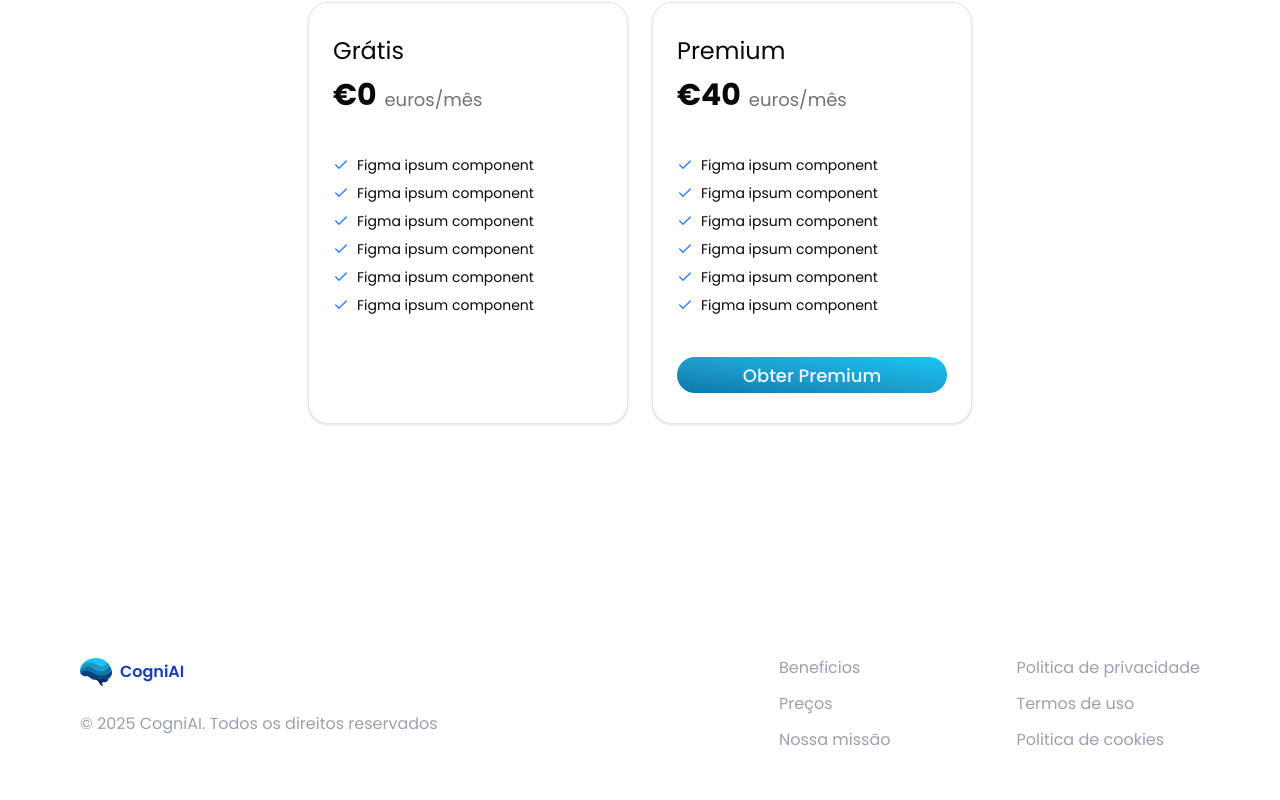
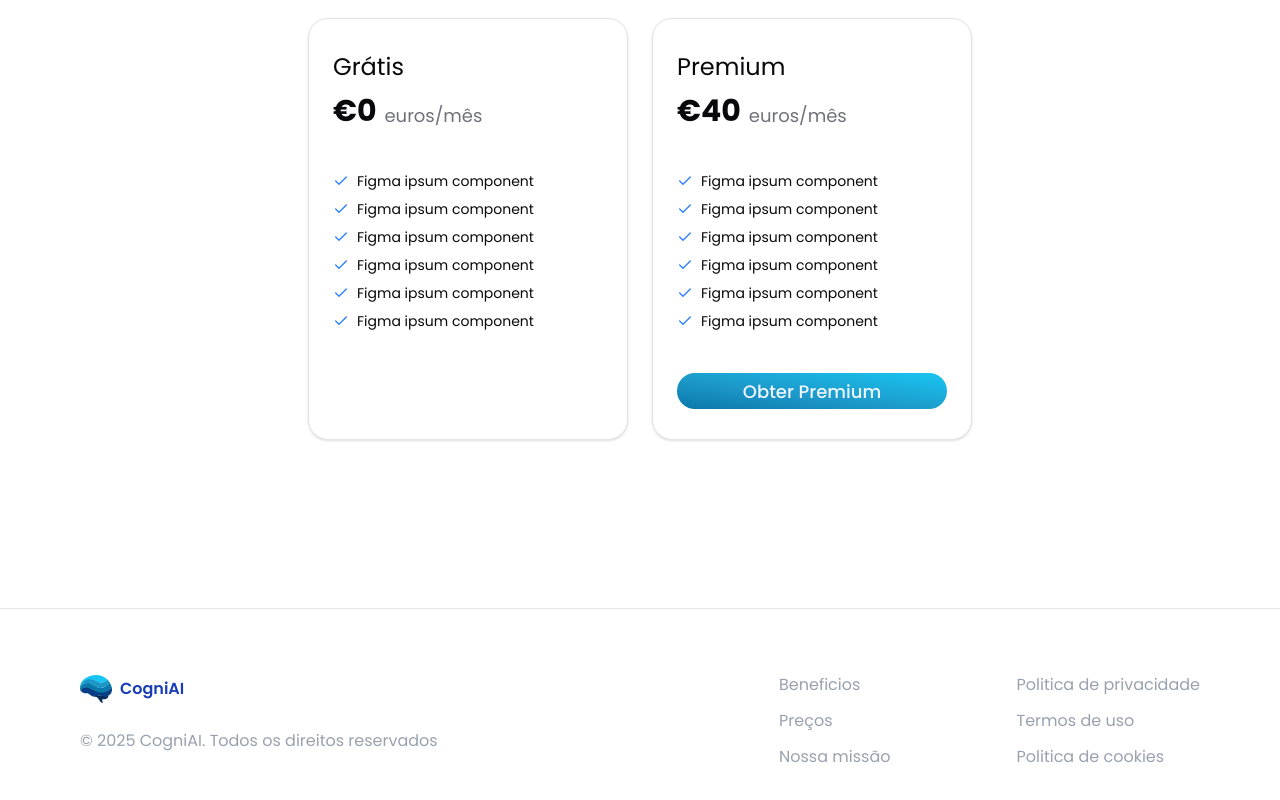
Before and after one commit to ComprehendMe/front-end, a React (Vite) app: page / in a window 1280 px wide. Shown: the part 1096-1896 px from the top of the page. Built offline with nearby package versions, Linux system fonts and the light colour scheme.

Commit message:
fix: the size of each section

```diff
--- a/src/components/footer.tsx
+++ b/src/components/footer.tsx
@@ -1,6 +1,6 @@
 export default function Footer() {
 	return (
-		<footer className="flex justify-between px-20 py-16">
+		<footer className="flex justify-between px-20 py-16 border-t">
 			<div className="flex flex-col gap-6">
 				<div className="flex gap-2 items-center">
 					<img src="/logo.svg" alt="logo" className="w-8 h-8 object-contain" />
--- a/src/components/pricing-card.tsx
+++ b/src/components/pricing-card.tsx
@@ -73,7 +73,7 @@ const PricingSection = ({
 }: Pricing2Props) => {
 	const [isYearly, setIsYearly] = useState(false);
 	return (
-		<section className="py-32">
+		<section className="pb-32 pt-36">
 			<div className="container">
 				<div className="mx-auto flex max-w-5xl flex-col items-center gap-6 text-center">
 					<h2 className="text-pretty text-3xl font-bold">{heading}</h2>
```
